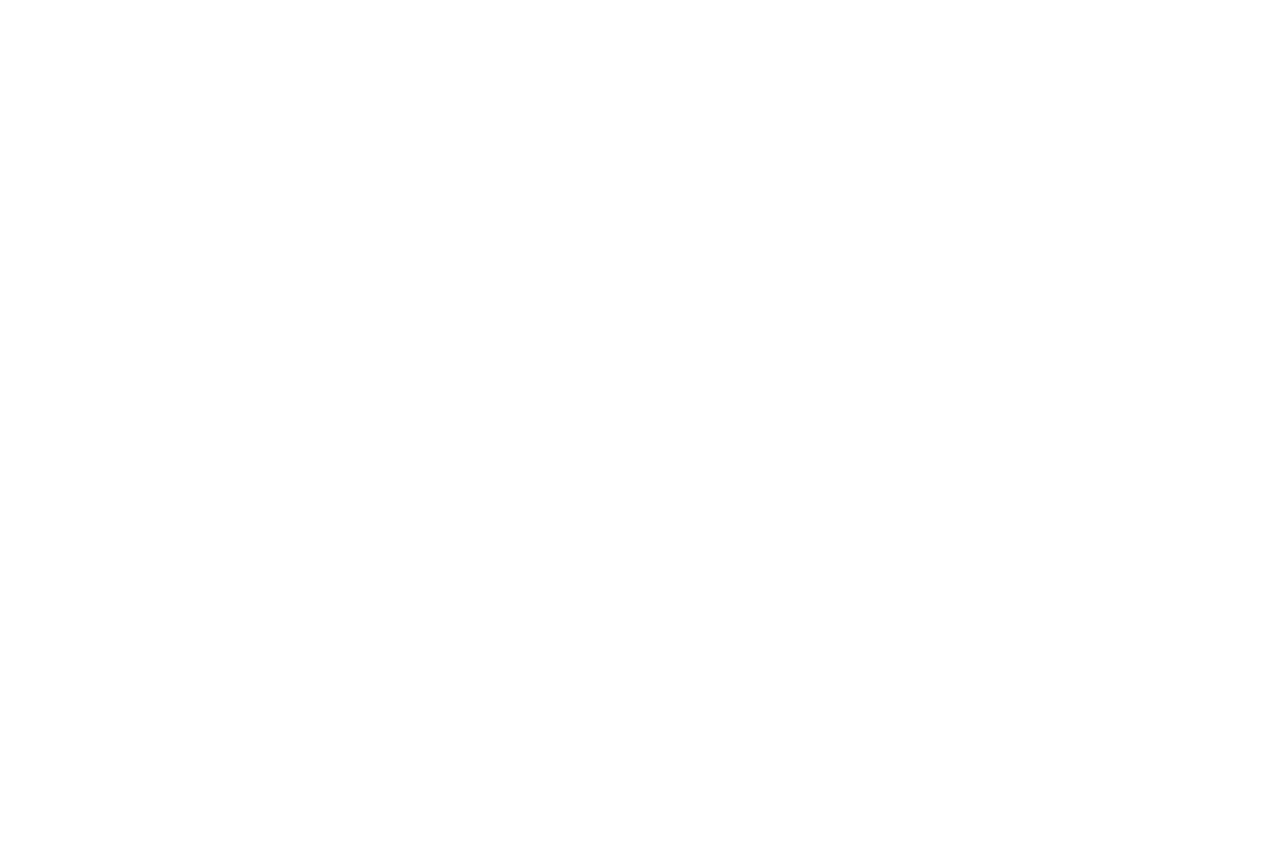
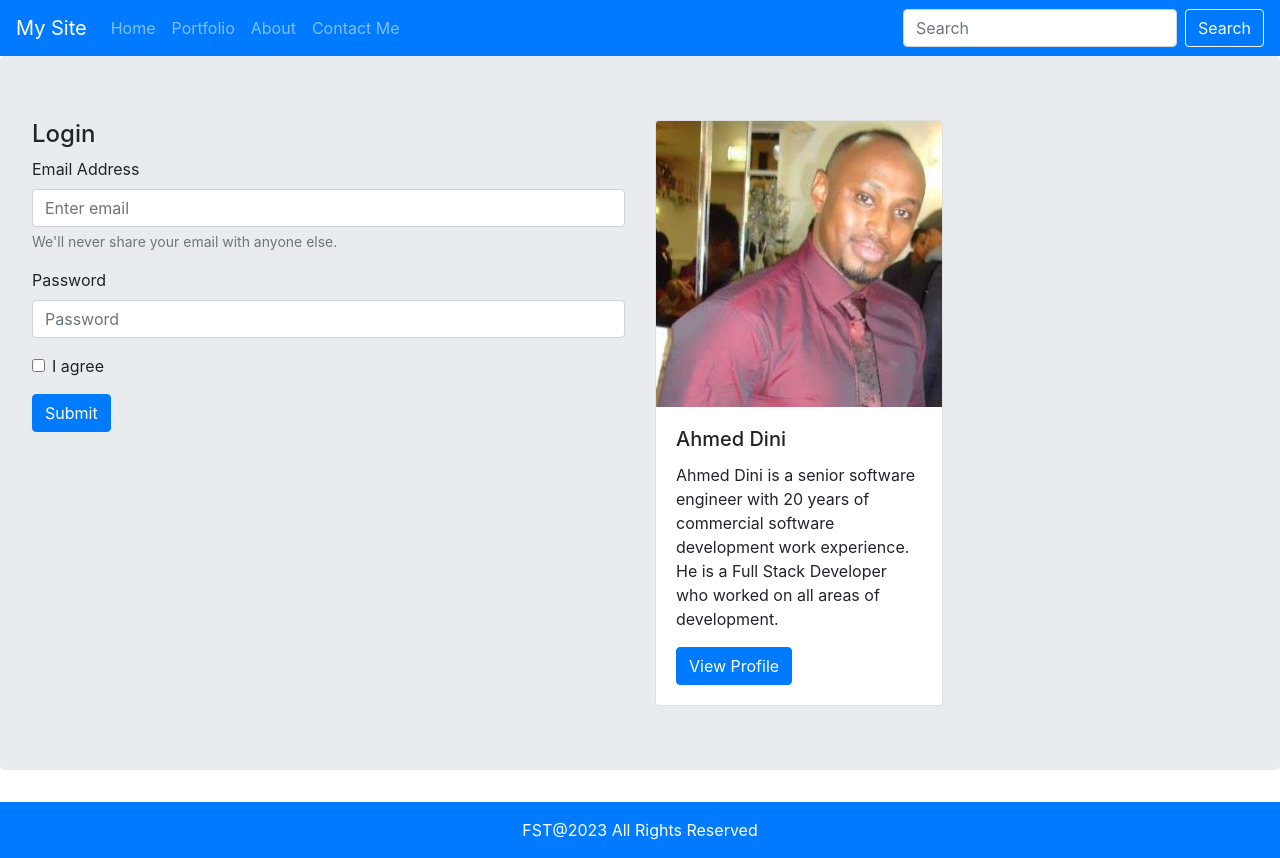
Before and after one commit to AhmedXMohamed/react, a React (Create React App) app: page /home in a window 1280 px wide. Before the commit this address had no page. Before the commit the page ends 800 px from the top, so only its background shows below. Built offline with nearby package versions, Linux system fonts and the light colour scheme.

Commit message:
Global Header and Footer test

```diff
--- a/src/App.jsx
+++ b/src/App.jsx
@@ -4,16 +4,20 @@ import Login from './components/login/Login';
 import Portfolio from './components/portfolio/Portfolio';
 import About from './components/about/About';
 import Home from './components/home/Home';
+import Header from './components/Header';
+import Footer from './components/Footer';
 
 const App = () => {
   return (
     <BrowserRouter>
+      <Header />
       <Routes>
-        <Route path="/" element={<Home />}/>
+        <Route path="/home" element={<Home />}/>
         <Route path="/portfolio" element={<Portfolio />}/>
         <Route path="/about" element={<About />}/>
         <Route path="/contact" element={<Login />}/>
       </Routes>
+      <Footer />
     </BrowserRouter>
   );
 }
--- a/src/components/Footer.jsx
+++ b/src/components/Footer.jsx
@@ -2,7 +2,7 @@ import 'bootstrap/dist/css/bootstrap.min.css';
 
 const Footer = (props) => {
     return (
-        <footer className="footer text-white text-center py-3 bg-primary">
+        <footer className="footer text-white text-center py-3 bg-primary bottom">
             <div className="container">
                 FST@2023 All Rights Reserved
             </div>
--- a/src/components/home/Home.jsx
+++ b/src/components/home/Home.jsx
@@ -1,18 +1,14 @@
 import { Col, Jumbotron, Row } from "react-bootstrap";
-import Header from "../Header";
 import Login from "../login/Login";
-import Footer from "../Footer";
 import CardExample from "../CardExample";
 
 const Home = (props) => {
   return (
     <Jumbotron>
-      <Header />
       <Row>
         <Col>   <Login />       </Col>
         <Col>   <CardExample /> </Col>
       </Row>
-      <Footer />
     </Jumbotron>
   );
 }
```
